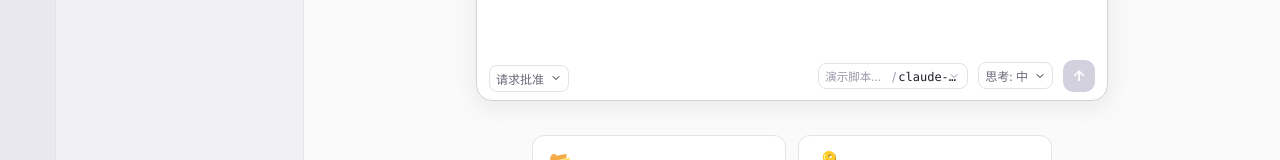
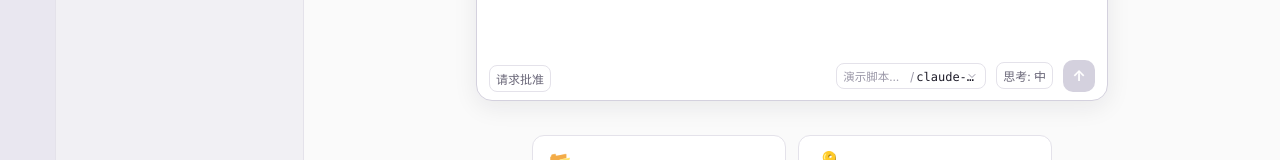
Before and after one commit to ww934883-sudo/wcode, a React (Vite) app in the folder packages/desktop/: page / in a window 1280 px wide. Shown: the part 343-503 px from the top of the page. Built offline with nearby package versions, Linux system fonts and the light colour scheme.

Commit message:
M3-D+3c: 下拉按钮箭头固定到按钮最右端（按钮拉宽后不再跟随文字）

```diff
--- a/packages/desktop/src/renderer/styles.css
+++ b/packages/desktop/src/renderer/styles.css
@@ -937,6 +937,14 @@ button {
   position: relative;
 }
 
+.dd-select-btn svg {
+  position: absolute;
+  right: 8px;
+  top: 50%;
+  transform: translateY(-50%);
+  color: var(--text-3);
+}
+
 /* 表单列内的下拉与输入框同宽（如设置页 API 格式） */
 .field-row .dd-select {
   flex: 1;
```
